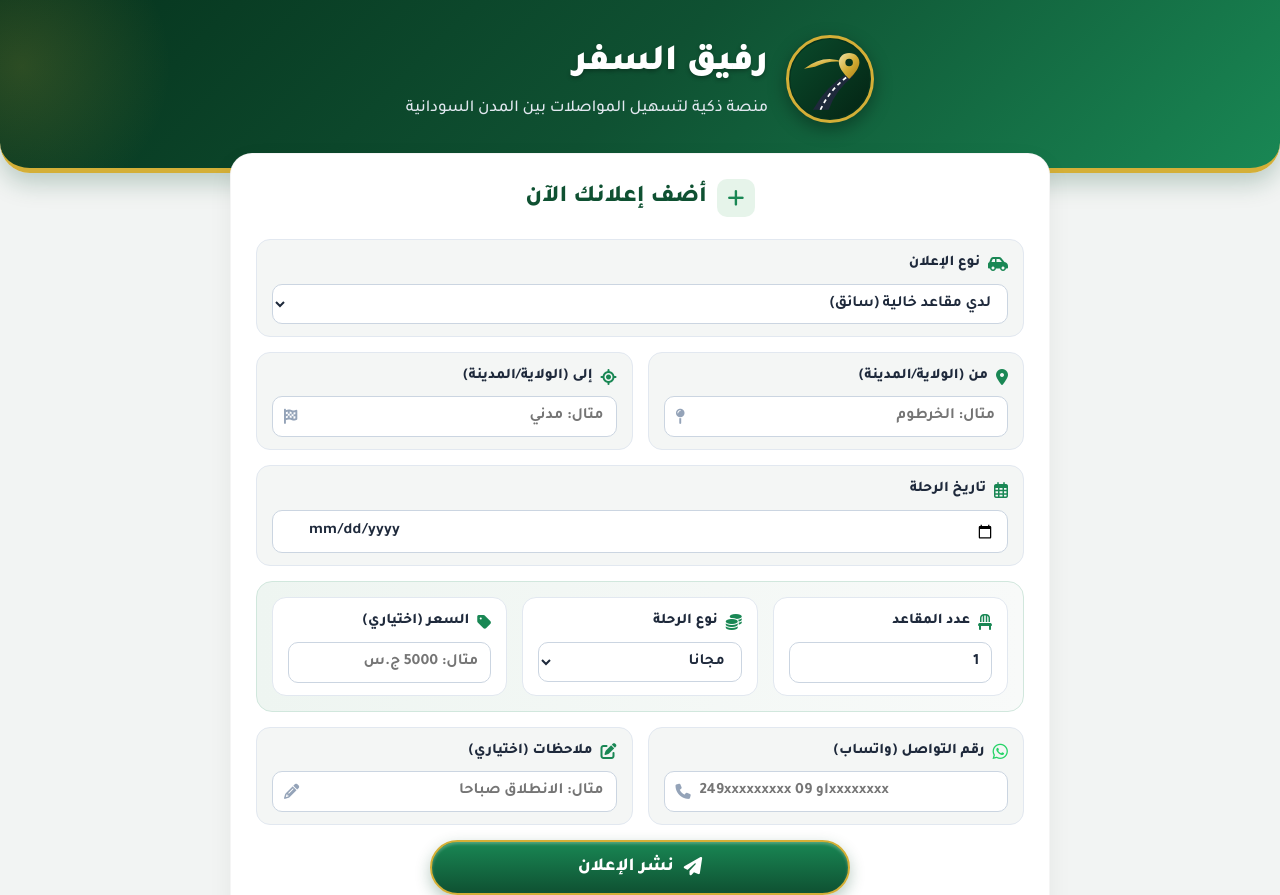
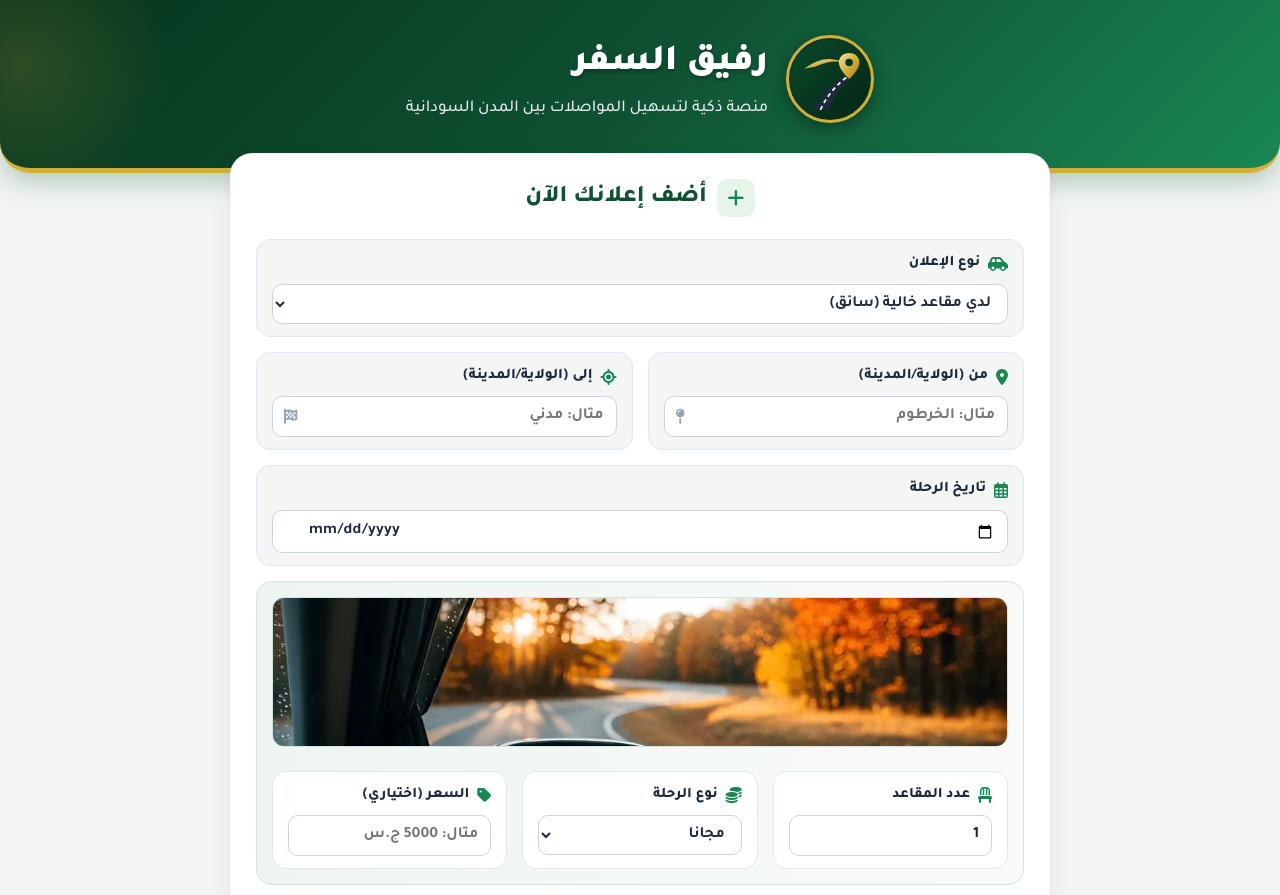
Before and after one commit to digital-craft-dev/Rafig-Elsafar, a plain HTML site: page index.html in a window 1280 px wide. Shown: the top 895 px of the page. Drawn offline with Linux system fonts and the light colour scheme; no server answers.

Commit message:
Update index.html

```diff
--- a/index.html
+++ b/index.html
@@ -220,6 +220,19 @@
       border-radius: 16px;
       padding: 15px;
       margin-bottom: 15px;
+    }
+
+    .driver-photo-wrap {
+      margin-bottom: 12px;
+      text-align: center;
+    }
+
+    .driver-photo-wrap img {
+      width: 100%;
+      max-height: 150px;
+      object-fit: cover;
+      border-radius: 12px;
+      border: 1px solid #d1e7dd;
     }
 
     .driver-box .row {
@@ -538,12 +551,9 @@
             </linearGradient>
           </defs>
           <circle cx="60" cy="60" r="58" fill="url(#bgGrad)"/>
-          <!-- الطريق المنحني -->
           <path d="M 35 105 Q 55 70 85 52 L 94 56 Q 68 76 58 105 Z" fill="#1e293b"/>
           <path d="M 46 105 Q 61 73 89 54" stroke="#ffffff" stroke-width="2.5" stroke-dasharray="6,5" fill="none"/>
-          <!-- خط السيارة الانسيابي العلوي -->
           <path d="M 22 45 Q 52 22 82 36 Q 62 31 38 42 Z" fill="url(#goldGrad)"/>
-          <!-- دبوس الموقع -->
           <path d="M 88 22 C 79 22 73 28 73 36 C 73 47 88 60 88 60 C 88 60 103 47 103 36 C 103 28 97 22 88 22 Z" fill="url(#goldGrad)"/>
           <circle cx="88" cy="36" r="5.5" fill="#06331d"/>
         </svg>
@@ -618,8 +628,12 @@
           </div>
         </div>
 
-        <!-- حقول السائق -->
+        <!-- حقول السائق + صورة logo.png المرفوعة في GitHub -->
         <div id="driverFields" class="driver-box">
+          <div class="driver-photo-wrap">
+            <img src="logo.png" alt="صورة السيارة" onerror="this.style.display='none'">
+          </div>
+
           <div class="row">
             <div class="field-card">
               <div class="field-header">
@@ -720,17 +734,13 @@
     // رسم الخريطة المطوية مع الدبوس الأحمر (SVG مدمج)
     const mapSVG = `
       <svg viewBox="0 0 120 100" width="100" height="82" xmlns="http://www.w3.org/2000/svg">
-        <!-- ظل الخريطة -->
         <ellipse cx="60" cy="88" rx="46" ry="7" fill="rgba(0,0,0,0.08)"/>
-        <!-- طيات الخريطة -->
         <polygon points="12,55 40,46 40,80 12,88" fill="#e2e8f0" stroke="#cbd5e1" stroke-width="1"/>
         <polygon points="40,46 76,55 76,88 40,80" fill="#f8fafc" stroke="#cbd5e1" stroke-width="1"/>
         <polygon points="76,55 108,46 108,80 76,88" fill="#e2e8f0" stroke="#cbd5e1" stroke-width="1"/>
-        <!-- مسارات خضراء وزرقاء على الخريطة -->
         <path d="M 16 74 L 40 64 L 76 74 L 104 62" stroke="#38bdf8" stroke-width="4" fill="none" stroke-linecap="round"/>
         <path d="M 22 60 L 40 54 L 76 62 L 98 54" stroke="#86efac" stroke-width="5" fill="none" stroke-linecap="round"/>
         <path d="M 30 68 Q 56 58 84 68" stroke="#f59e0b" stroke-width="2" stroke-dasharray="3,3" fill="none"/>
-        <!-- الدبوس الأحمر ثلاثي الأبعاد -->
         <path d="M 60 12 C 46 12 36 22 36 35 C 36 52 60 72 60 72 C 60 72 84 52 84 35 C 84 22 74 12 60 12 Z" fill="#dc2626"/>
         <path d="M 60 12 C 74 12 84 22 84 35 C 84 52 60 72 60 72 Z" fill="#b91c1c"/>
         <circle cx="60" cy="34" r="10" fill="#ffffff"/>
```
